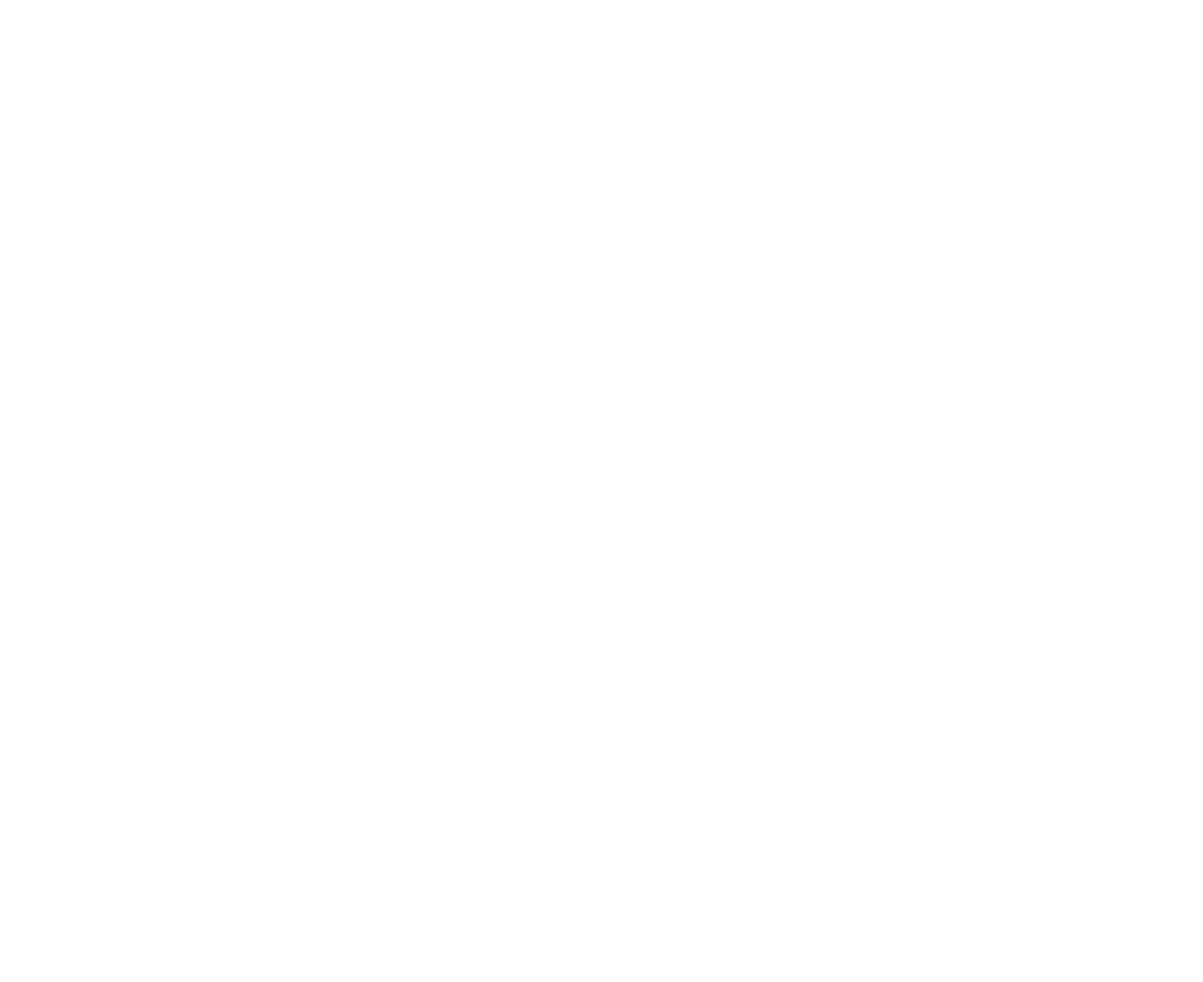
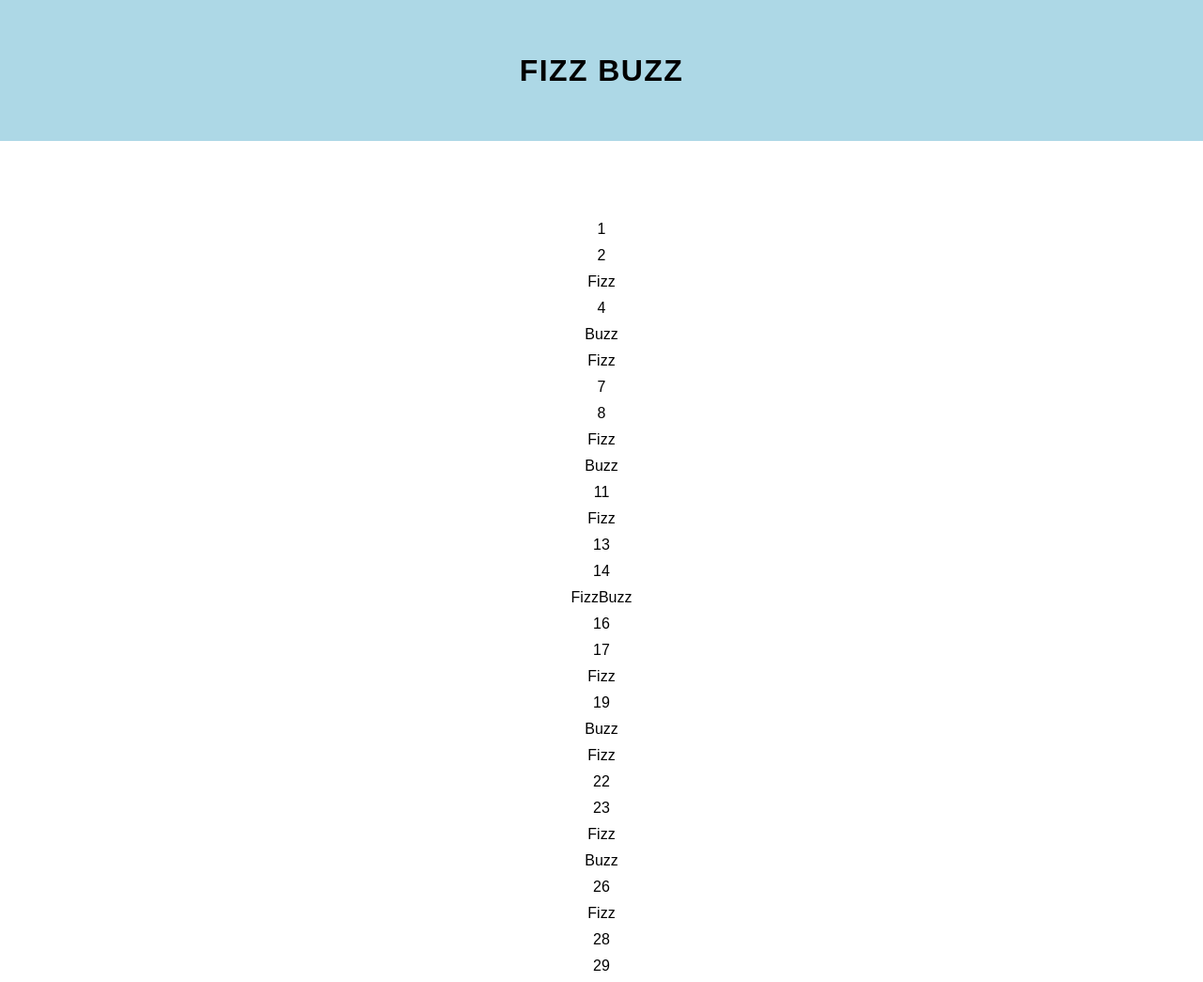
Before and after one commit to Giagar/js-fizzbuzz, a plain HTML site: page index.html in a window 1280 px wide. Shown: the top 1045 px of the page at 94% size. Before the commit the page ends 800 px from the top, so only its background shows below. Drawn offline with Linux system fonts and the light colour scheme.

Commit message:
commit finale: esercizio finito (html e console.log)

```diff
--- /dev/null
+++ b/css/style.css
@@ -0,0 +1,31 @@
+html {
+    font-family: Arial, Helvetica, sans-serif;
+}
+
+* {
+    box-sizing: border-box;
+    margin: 0;
+    padding: 0;
+}
+
+header {
+    background-color: lightblue;
+    height: 150px;
+    line-height: 150px;
+    text-align: center;
+    text-transform: uppercase;
+    letter-spacing: 1.4px;
+}
+
+main {
+    text-align: center;
+    padding-top: 10vh;
+}
+
+main #list {
+    list-style: none;
+}
+
+main #list li {
+    padding: 5px;
+}
--- a/index.html
+++ b/index.html
@@ -4,9 +4,18 @@
     <meta charset="UTF-8">
     <meta name="viewport" content="width=device-width, initial-scale=1.0">
     <title>Fizz Buzz</title>
+    <link rel="stylesheet" href="./css/style.css">
 </head>
 <body>
+    <header>
+        <h1>Fizz Buzz</h1>
+    </header>
 
+    <main>
+        <div class="list-container">
+            <ul id="list"></ul>
+        </div>
+    </main>
     <script src="./js/script.js"></script>
 </body>
 </html>
--- a/js/script.js
+++ b/js/script.js
@@ -1,32 +1,51 @@
-// // versione 1
-// // creare num da 1 a 100
+// versione 1
+// creare num da 1 a 100
+for (var i = 1; i <= 100; i++) {
+    // se divisibili per entrambi, stampa FizzBuzz
+    if (i % 3 === 0 && i % 5 === 0) {
+        console.log('FizzBuzz');
+    // se divisibili per 3, stampa Buzz
+    } else if (i % 3 === 0){
+        console.log('Fizz');
+    // se divisibili per 5, stampa Fizz
+    } else if (i % 5 === 0) {
+        console.log('Buzz')
+    // altrimenti stampa il numero stesso
+    } else {
+        console.log(i)
+    }
+}
+
+// // versione 2
 // for (var i = 1; i <= 100; i++) {
-//     // se divisibili per entrambi, stampa FizzBuzz
 //     if (i % 3 === 0 && i % 5 === 0) {
-//         console.log('FizzBuzz');
-//     // se divisibili per 3, stampa Buzz
-//     } else if (i % 3 === 0){
-//         console.log('Fizz');
-//     // se divisibili per 5, stampa Fizz
-//     } else if (i % 5 === 0) {
-//         console.log('Buzz')
-//     // altrimenti stampa il numero stesso
+//         console.log('FizzBuzz')
 //     } else {
-//         console.log(i)
+//         if (i % 3 === 0) {
+//             console.log('Fizz');
+//         } else if (i % 5 === 0) {
+//             console.log('Buzz');
+//         } else {
+//             console.log(i);
+//         }
 //     }
 // }
 
-// versione 2
+// versione 3: html
+var result = "";
+
 for (var i = 1; i <= 100; i++) {
     if (i % 3 === 0 && i % 5 === 0) {
-        console.log('FizzBuzz')
+       result += '<li>FizzBuzz</li>';
     } else {
         if (i % 3 === 0) {
-            console.log('Fizz');
+            result += '<li>Fizz</li>';
         } else if (i % 5 === 0) {
-            console.log('Buzz');
+            result += '<li>Buzz</li>';
         } else {
-            console.log(i);
+            result += '<li>' + i + '</li>';
         }
     }
 }
+
+document.querySelector("#list").innerHTML = result;
```
